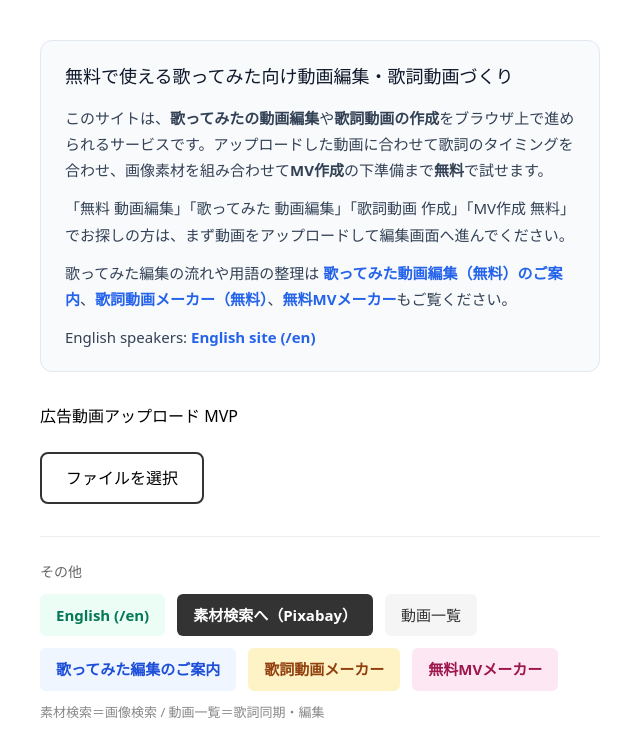
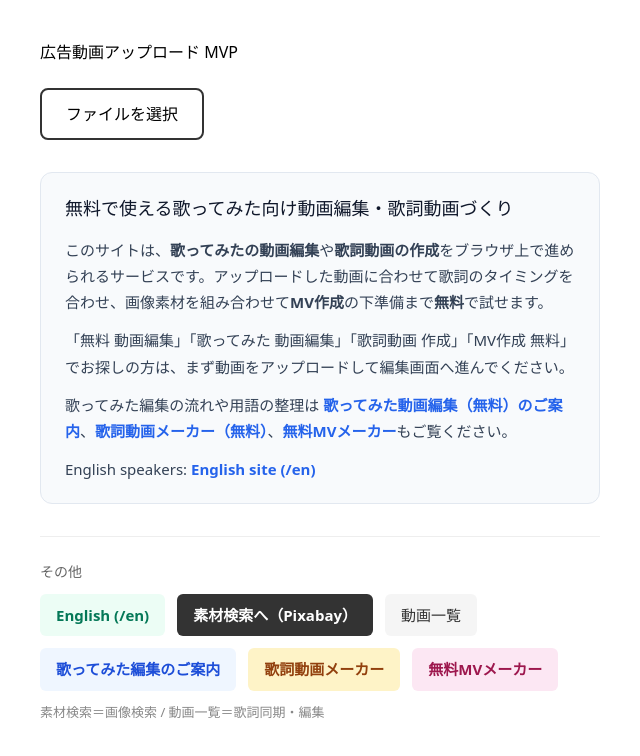
Before and after one commit to takumi334/ad-video-mvp, a Next.js app: page / in a window 1280 px wide. Shown: the top 756 px of the page, without its empty margins (0-640 px from the left). Built offline with nearby package versions, Linux system fonts and the light colour scheme; no server answers.

Commit message:
feat(seo): optimize mv.gegenpress.app indexing and landing page

```diff
--- a/app/HomePageClient.tsx
+++ b/app/HomePageClient.tsx
@@ -96,49 +96,6 @@ export default function HomePageClient() {
 
   return (
     <div style={{ padding: 40, maxWidth: 640 }}>
-      <article
-        style={{
-          marginBottom: 32,
-          padding: "20px 24px",
-          background: "#f8fafc",
-          borderRadius: 12,
-          border: "1px solid #e2e8f0",
-          lineHeight: 1.75,
-          fontSize: 15,
-          color: "#334155",
-        }}
-      >
-        <h2 style={{ margin: "0 0 12px 0", fontSize: 18, color: "#0f172a" }}>
-          無料で使える歌ってみた向け動画編集・歌詞動画づくり
-        </h2>
-        <p style={{ margin: "0 0 12px 0" }}>
-          このサイトは、<strong>歌ってみたの動画編集</strong>や<strong>歌詞動画の作成</strong>をブラウザ上で進められるサービスです。アップロードした動画に合わせて歌詞のタイミングを合わせ、画像素材を組み合わせて<strong>MV作成</strong>の下準備まで<strong>無料</strong>で試せます。
-        </p>
-        <p style={{ margin: "0 0 12px 0" }}>
-          「無料 動画編集」「歌ってみた 動画編集」「歌詞動画 作成」「MV作成
-          無料」でお探しの方は、まず動画をアップロードして編集画面へ進んでください。
-        </p>
-        <p style={{ margin: "0 0 12px 0" }}>
-          歌ってみた編集の流れや用語の整理は{" "}
-          <Link href="/utattemita-edit" style={{ color: "#2563eb", fontWeight: 600 }}>
-            歌ってみた動画編集（無料）のご案内
-          </Link>
-          、<Link href="/lyrics-video-maker" style={{ color: "#2563eb", fontWeight: 600 }}>
-            歌詞動画メーカー（無料）
-          </Link>
-          、<Link href="/free-mv-maker" style={{ color: "#2563eb", fontWeight: 600 }}>
-            無料MVメーカー
-          </Link>
-          もご覧ください。
-        </p>
-        <p style={{ margin: 0 }}>
-          English speakers:{" "}
-          <Link href="/en" style={{ color: "#2563eb", fontWeight: 600 }}>
-            English site (/en)
-          </Link>
-        </p>
-      </article>
-
       <h1 style={{ marginBottom: 24 }}>広告動画アップロード MVP</h1>
 
       <input
@@ -207,6 +164,50 @@ export default function HomePageClient() {
           {error}
         </div>
       )}
+
+      <article
+        style={{
+          marginTop: 32,
+          marginBottom: 32,
+          padding: "20px 24px",
+          background: "#f8fafc",
+          borderRadius: 12,
+          border: "1px solid #e2e8f0",
+          lineHeight: 1.75,
+          fontSize: 15,
+          color: "#334155",
+        }}
+      >
+        <h2 style={{ margin: "0 0 12px 0", fontSize: 18, color: "#0f172a" }}>
+          無料で使える歌ってみた向け動画編集・歌詞動画づくり
+        </h2>
+        <p style={{ margin: "0 0 12px 0" }}>
+          このサイトは、<strong>歌ってみたの動画編集</strong>や<strong>歌詞動画の作成</strong>をブラウザ上で進められるサービスです。アップロードした動画に合わせて歌詞のタイミングを合わせ、画像素材を組み合わせて<strong>MV作成</strong>の下準備まで<strong>無料</strong>で試せます。
+        </p>
+        <p style={{ margin: "0 0 12px 0" }}>
+          「無料 動画編集」「歌ってみた 動画編集」「歌詞動画 作成」「MV作成
+          無料」でお探しの方は、まず動画をアップロードして編集画面へ進んでください。
+        </p>
+        <p style={{ margin: "0 0 12px 0" }}>
+          歌ってみた編集の流れや用語の整理は{" "}
+          <Link href="/utattemita-edit" style={{ color: "#2563eb", fontWeight: 600 }}>
+            歌ってみた動画編集（無料）のご案内
+          </Link>
+          、<Link href="/lyrics-video-maker" style={{ color: "#2563eb", fontWeight: 600 }}>
+            歌詞動画メーカー（無料）
+          </Link>
+          、<Link href="/free-mv-maker" style={{ color: "#2563eb", fontWeight: 600 }}>
+            無料MVメーカー
+          </Link>
+          もご覧ください。
+        </p>
+        <p style={{ margin: 0 }}>
+          English speakers:{" "}
+          <Link href="/en" style={{ color: "#2563eb", fontWeight: 600 }}>
+            English site (/en)
+          </Link>
+        </p>
+      </article>
 
       <nav style={{ marginTop: 32, paddingTop: 24, borderTop: "1px solid #eee" }}>
         <p style={{ margin: "0 0 12px 0", fontSize: 14, color: "#666" }}>その他</p>
--- a/app/page.tsx
+++ b/app/page.tsx
@@ -2,12 +2,9 @@ import type { Metadata } from "next";
 import { PRODUCTION_SITE_ORIGIN } from "@/lib/site";
 import HomePageClient from "./HomePageClient";
 
-const siteName = "歌ってみた動画編集（無料）";
-
 export const metadata: Metadata = {
-  title: "歌詞動画・MV作成",
-  description:
-    "無料で使える歌ってみた向け動画編集ツール。歌詞動画の作成やタイミング同期、MV作成の下準備までブラウザで。動画をアップロードしてすぐ試せます。",
+  title: "Free Video Editor | Gegenpress",
+  description: "Upload your video and create lyric videos online for free.",
   alternates: {
     canonical: `${PRODUCTION_SITE_ORIGIN}/`,
     languages: {
@@ -16,19 +13,17 @@ export const metadata: Metadata = {
     },
   },
   openGraph: {
-    title: `${siteName}｜歌詞動画・MV作成`,
-    description:
-      "無料で使える歌ってみた向け動画編集。歌詞動画の作成・タイミング同期・MV下準備までブラウザで。",
+    title: "Free Video Editor | Gegenpress",
+    description: "Upload your video and create lyric videos online for free.",
     url: `${PRODUCTION_SITE_ORIGIN}/`,
-    siteName,
+    siteName: "Gegenpress",
     locale: "ja_JP",
     type: "website",
   },
   twitter: {
     card: "summary_large_image",
-    title: `${siteName}｜歌詞動画・MV作成`,
-    description:
-      "無料で使える歌ってみた向け動画編集。歌詞動画の作成・タイミング同期までブラウザで。",
+    title: "Free Video Editor | Gegenpress",
+    description: "Upload your video and create lyric videos online for free.",
   },
 };
 
--- a/app/videos/[id]/page.tsx
+++ b/app/videos/[id]/page.tsx
@@ -18,6 +18,14 @@ export async function generateMetadata({
   return {
     title: short,
     description: `動画（ID: ${videoId}）の歌詞同期・編集画面です。歌ってみた向けにタイミング調整や歌詞動画の作成を行えます。`,
+    robots: {
+      index: false,
+      follow: true,
+      googleBot: {
+        index: false,
+        follow: true,
+      },
+    },
     alternates: { canonical: `/videos/${videoId}` },
     openGraph: {
       title: `${short}の編集｜歌ってみた動画編集（無料）`,
```
